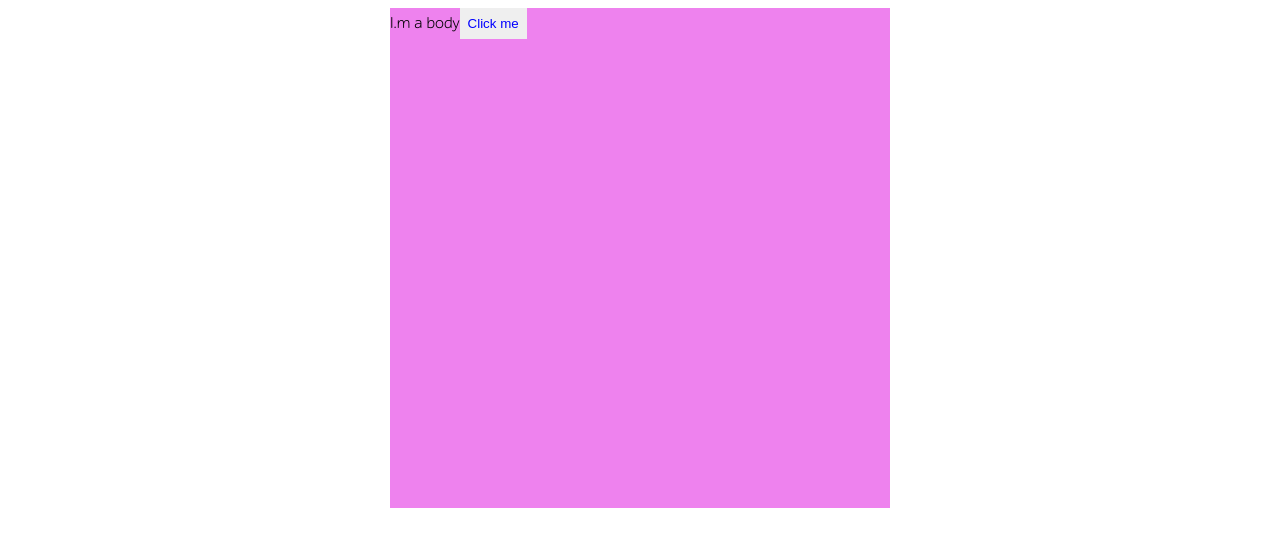
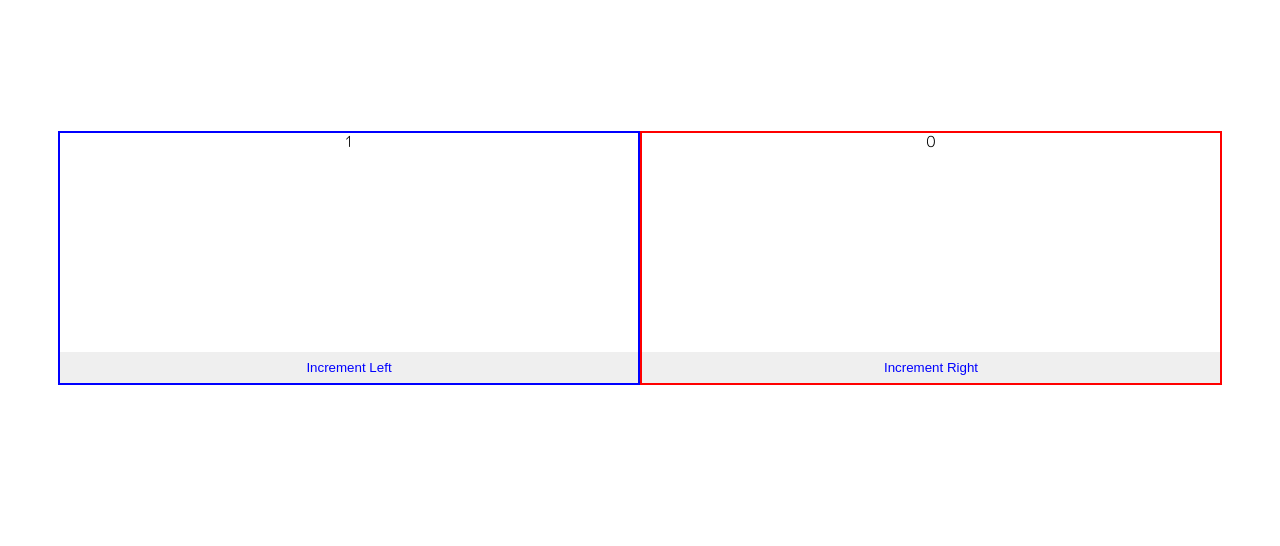
Before and after one commit to bugleev/full-webpack, a React app: page / in a window 1280 px wide. Shown: the top 546 px of the page. Built offline with nearby package versions, Linux system fonts and the light colour scheme.

Commit message:
context API added

```diff
--- a/src/components/Body.js
+++ b/src/components/Body.js
@@ -1,11 +1,18 @@
 import React, { Component } from 'react'
-import styles from "./body.module.sass"
+import { container } from "./body.module.sass"
+import LeftModule from './LeftModule';
+import RightModule from './RightModule';
 export default class Body extends Component {
+  componentDidUpdate(prevProps){
+    console.log("body update", prevProps, this.props);
+
+  }
   render() {
+    console.log("body rerendr", this.props);
     return (
-      <div className={styles.container}>
-        I.m a body
-        <button onMouseEnter={this.props.hover} onClick={this.props.click}>Click me</button>
+      <div className={container}>
+        <LeftModule />
+        <RightModule />
       </div>
     )
   }
--- /dev/null
+++ b/src/components/LeftModule.js
@@ -0,0 +1,22 @@
+import React, { Component } from 'react'
+import { left } from "./body.module.sass"
+import { MyContext } from "../contexts/LeftSideContext"
+
+
+export default class LeftModule extends Component {
+  static contextType = MyContext;
+  componentDidMount(){
+    this.context.incrementLeft();
+    console.log(this.context);
+
+  }
+  render() {
+    const {leftCounter, incrementLeft} = this.context;
+    return (
+          <div className={left}>
+            <span>{leftCounter}</span>
+          <button onClick={incrementLeft}>Increment Left</button>
+        </div>
+    )
+  }
+}
--- /dev/null
+++ b/src/components/RightModule.js
@@ -0,0 +1,23 @@
+import React, { Component } from 'react'
+import { right } from "./body.module.sass"
+import { Consumer } from '../contexts/LeftSideContext';
+
+export default class RightModule extends Component {
+  componentDidUpdate(prevProps){
+    console.log("right update", prevProps, this.props);
+
+  }
+  render() {
+    console.log("right rerender", this.props);
+    return (
+      <Consumer>
+        {({rightCounter, incrementRight}) => (
+          <div className={right}>
+            <span>{rightCounter}</span>
+          <button onClick={incrementRight}>Increment Right</button>
+        </div>
+        )}
+      </Consumer>
+    )
+  }
+}
--- a/src/components/body.module.sass
+++ b/src/components/body.module.sass
@@ -1,8 +1,10 @@
 .container
   margin: 0 auto
-  width: 500px
+  width: calc(100% - 100px)
   height: 500px
-  background-color: violet
+  display: flex
+  justify-content: space-around
+  align-items: center
   button
     outline: none
     border: none
@@ -10,3 +12,16 @@
     color: blue
   button:hover
     color: lighten(blue, 25%)
+
+.left
+  border: 2px solid blue
+  display: flex
+  width: 50%
+  height: 50%
+  flex-direction: column
+  justify-content: space-between
+  span
+    margin: 0 auto
+.right
+  composes: left
+  border: 2px solid red
--- a/src/containers/App.js
+++ b/src/containers/App.js
@@ -13,6 +13,10 @@ export default class App extends Component {
   state = {
     showFooter: false
   }
+  componentDidUpdate(prevProps){
+    console.log("app update", prevProps, this.props);
+
+  }
   handleCLick = () => {
     setTimeout(() => this.setState({ showFooter: !this.state.showFooter }), 50)
 
@@ -21,6 +25,7 @@ export default class App extends Component {
     LazyFooter.preload();
   }
   render() {
+    console.log("app rerender", this.props);
     return (
       <React.Fragment>
         <Body click={this.handleCLick} hover={this.handleHover} />
--- /dev/null
+++ b/src/contexts/LeftSideContext.js
@@ -0,0 +1,32 @@
+import React, { Component } from 'react'
+let MyContext
+const { Provider, Consumer } = MyContext = React.createContext();
+class LeftSideProvider extends Component {
+  constructor(props){
+    super(props);
+    this.state={
+      leftCounter: 0,
+      rightCounter: 0,
+      incrementLeft: this.incrementLeft,
+      incrementRight: this.incrementRight
+    };
+
+  }
+
+
+  incrementLeft=()=>{
+    this.setState({leftCounter: this.state.leftCounter + 1})
+  }
+  incrementRight=()=>{
+    this.setState({rightCounter: this.state.rightCounter + 1})
+  }
+  render() {
+    return (
+     <Provider value={this.state}>
+       {this.props.children}
+     </Provider>
+    )
+  }
+}
+
+export { LeftSideProvider, Consumer, MyContext};
--- a/src/index.js
+++ b/src/index.js
@@ -1,5 +1,16 @@
 import React from "react";
 import { render } from "react-dom";
 import App from "./containers/App";
+import { LeftSideProvider } from "./contexts/LeftSideContext";
 
-render(<App />, document.getElementById("root"));
+
+function Root() {
+return (
+  <LeftSideProvider >
+      <App />
+  </LeftSideProvider >
+
+)
+
+}
+render(<Root />, document.getElementById("root"));
```
